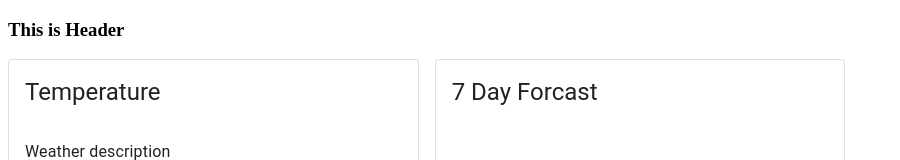
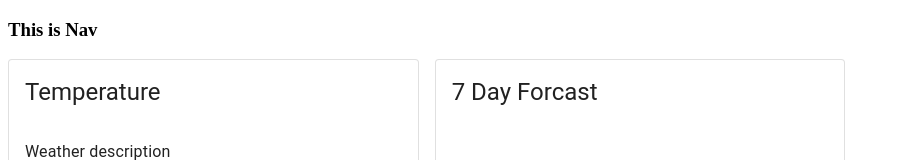
Before and after one commit to lauren-code-review/IoT_Collab, a Next.js app in the folder client/: page / in a window 1280 px wide. Shown: the top 160 px of the page, without its empty margins (0-900 px from the left). Built offline with nearby package versions, Linux system fonts and the light colour scheme.

Commit message:
added notes to page

```diff
--- a/client/src/app/layout.jsx
+++ b/client/src/app/layout.jsx
@@ -2,8 +2,8 @@
 
 import React from "react";
 
-const Header = () => {
-  return <h3>This is Header</h3>;
+const Nav = () => {
+  return <h3>This is Nav</h3>;
 };
 
 const Footer = () => {
@@ -14,7 +14,7 @@ const Layout = ({ children }) => {
   return (
     <html>
       <body>
-        <Header />
+        <Nav />
         {children}
         <Footer />
       </body>
--- a/client/src/app/page.jsx
+++ b/client/src/app/page.jsx
@@ -9,6 +9,7 @@ import Forecast from '@/components/Forecast'
 
 const HomePage = () => {
   return (
+    // Header will go here
     <Grid2 container spacing={2}>
       <Grid2 size={4}>
         <Temperature/>
@@ -18,7 +19,9 @@ const HomePage = () => {
       <Grid2 size={4}>
         <Forecast/>
       </Grid2>
-
+      {/* <Grid2>
+        lauren components here
+      </Grid2> */}
 
     </Grid2>
 
```
